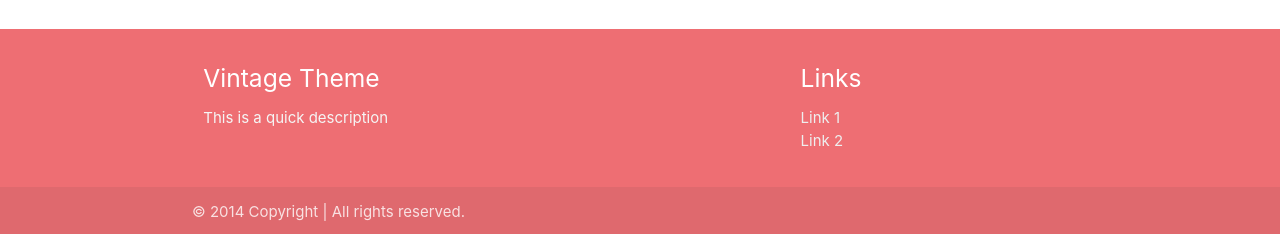
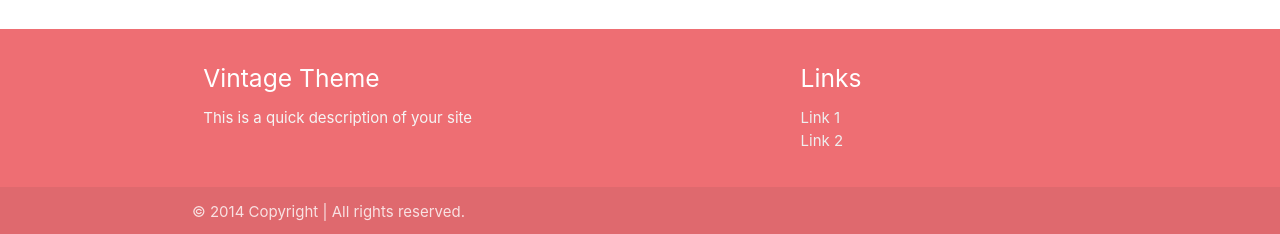
Before and after one commit to beardydevadventures/jekyll-vintage-material-theme, a Jekyll site: the page built from index.html, in a window 1280 px wide. Shown: the part 1114-1348 px from the top of the page. Built offline with Jekyll 4.4.1, drawn with Linux system fonts in a browser that asks for light colours; the list of posts is cut into pages by our own code.

Commit message:
Updated readme and updated to more generic config settings

```diff
--- a/_config.yml
+++ b/_config.yml
@@ -19,14 +19,14 @@
 # in the templates via {{ site.myvariable }}.
 
 title: Vintage Theme
-email: m.aisthorpe@outlook.com
+email: your-email@email.com
 description: >- # this means to ignore newlines until "baseurl:"
-  This is a quick description
+  This is a quick description of your site
 baseurl: "" # the subpath of your site, e.g. /blog
 url: "https://matthewaisthorpe.com.au" # the base hostname & protocol for your site, e.g. http://example.com
-twitter_username: ThatMattAppears
-github_username:  mattaisthorpe
-linkedin_username: matthewaisthorpe
+twitter_username: twitter
+github_username:  github_username
+linkedin_username: linkedin
 gtag: UA-XXXXXXXX-X
 
 # Build settings
```
Also changed, not shown: README.md.
